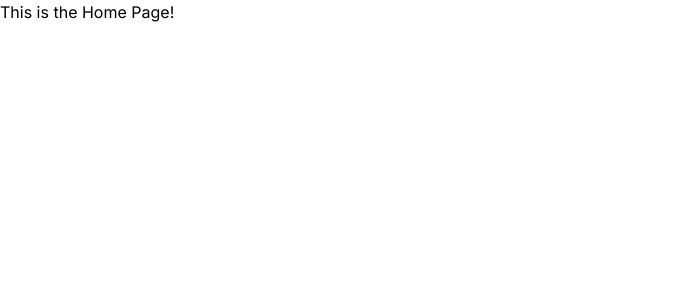
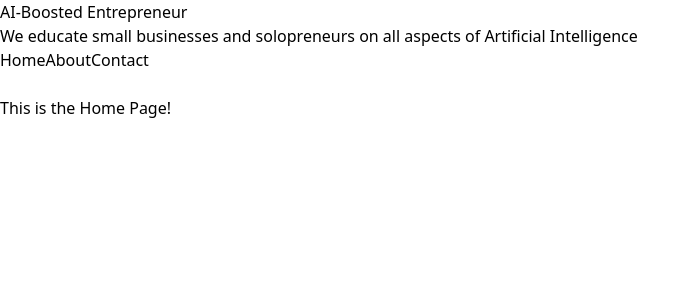
Before and after one commit to CalderonVasquez/ai_blog, a Next.js app: page / in a window 1280 px wide. Shown: the top 300 px of the page, without its empty margins (0-700 px from the left). Built offline with nearby package versions, Linux system fonts and the light colour scheme.

Commit message:
add Header component

```diff
--- a/app/layout.tsx
+++ b/app/layout.tsx
@@ -1,8 +1,6 @@
 import './globals.css'
 import type { Metadata } from 'next'
-import { Inter } from 'next/font/google'
-
-const inter = Inter({ subsets: ['latin'] })
+import Header from '@/components/Header'
 
 export const metadata: Metadata = {
   title: 'AI-Boosted Entrepreneur',
@@ -13,10 +11,16 @@ export default function RootLayout({
   children,
 }: {
   children: React.ReactNode
-}) {
+  }) {
+
   return (
     <html lang="en">
-      <body className={inter.className}>{children}</body>
+      <body>
+        <div>
+          <Header />
+          {children}
+        </div>
+      </body>
     </html>
   )
 }
--- /dev/null
+++ b/components/Header.tsx
@@ -0,0 +1,23 @@
+import Link from 'next/link';
+
+const Header: React.FC = () => {
+  return (
+    <header>
+      <div>
+        <h1>AI-Boosted Entrepreneur</h1>
+        <p>We educate small businesses and solopreneurs on all aspects of Artificial Intelligence</p>
+
+      </div>
+      <nav>
+        <div>
+            <Link href="/" passHref>Home</Link>
+            <Link href="/about" passHref>About</Link>
+            <Link href="/contact" passHref>Contact</Link>
+        </div>
+            <br />
+    </nav>
+    </header>
+  );
+};
+
+export default Header;
```
